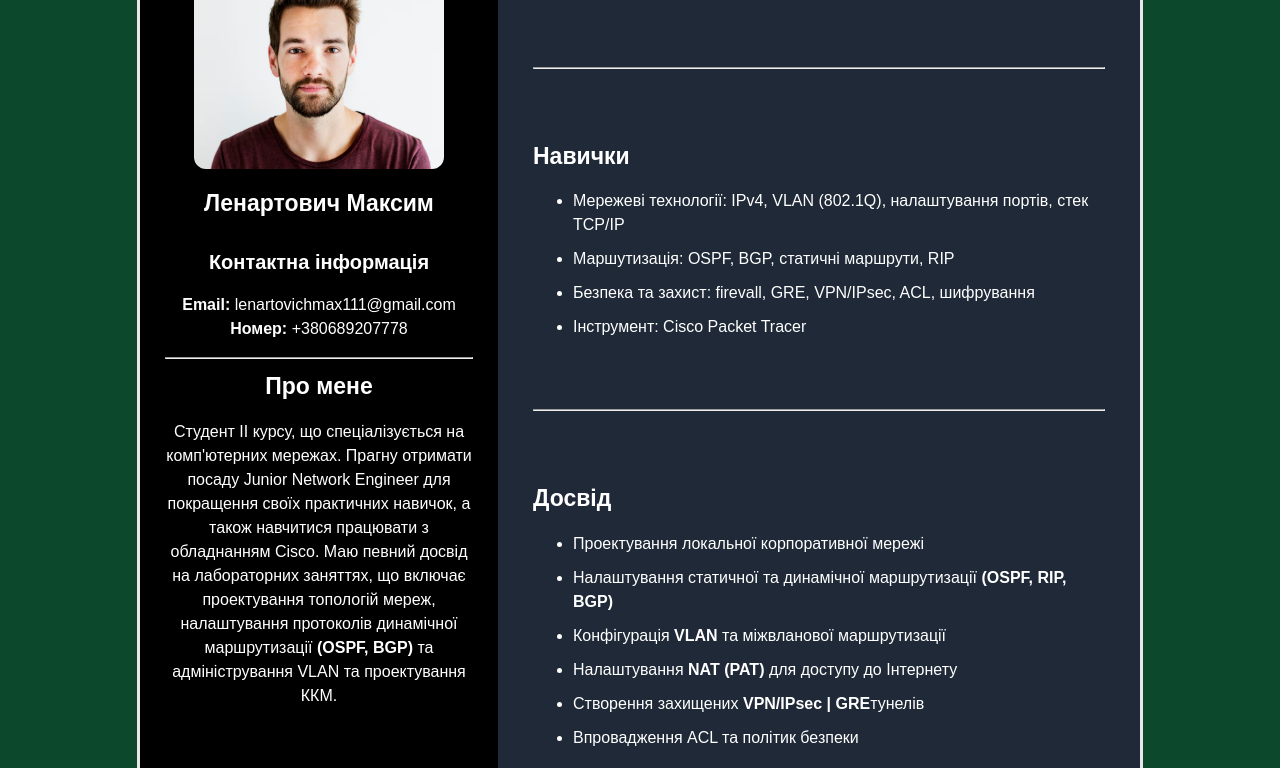
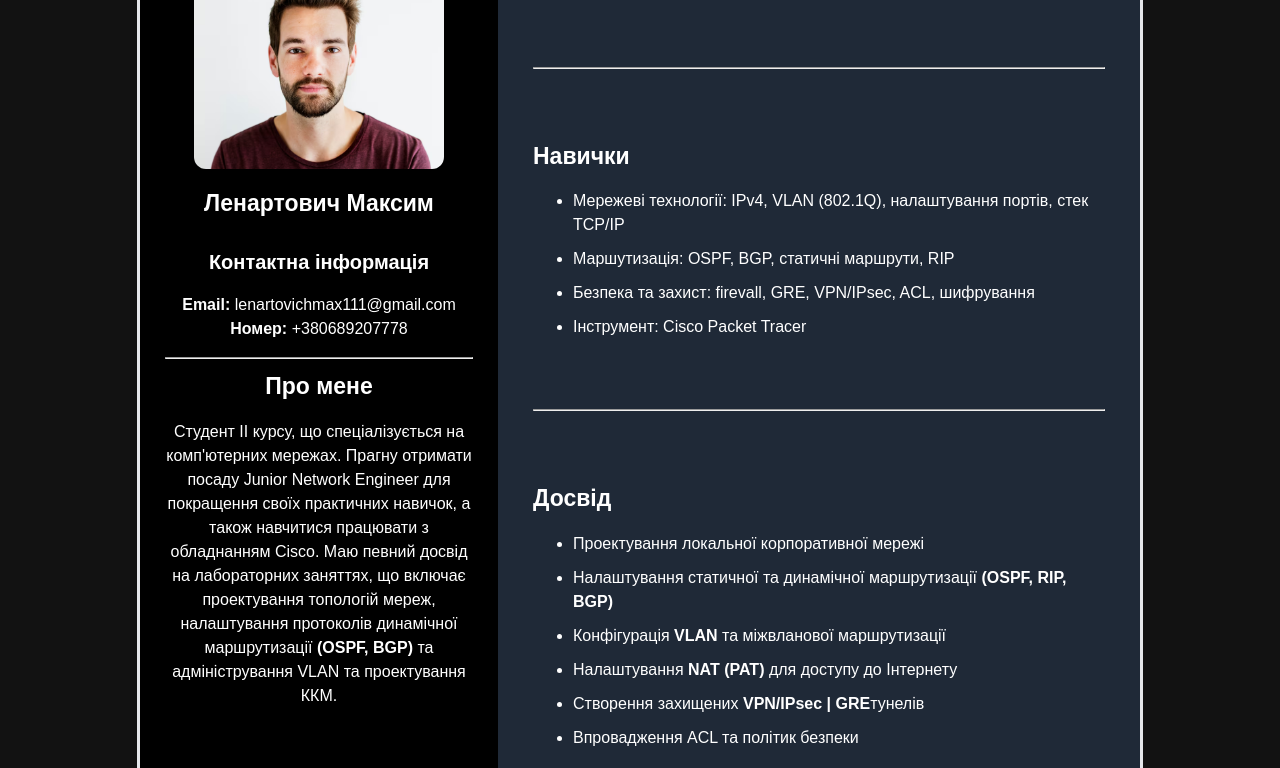
Before and after one commit to lenartovichmax111-glitch/veb, a plain HTML site: page index.html in a window 1280 px wide. Shown: the part 222-990 px from the top of the page. Drawn offline with Linux system fonts and the light colour scheme; no server answers.

Commit message:
return-dark

```diff
--- a/style.css
+++ b/style.css
@@ -157,7 +157,7 @@ img {
 
 
 body.dark {
-    background-color: #0b482c;
+    background-color: #121212;
     color: white;
 }
 
```
